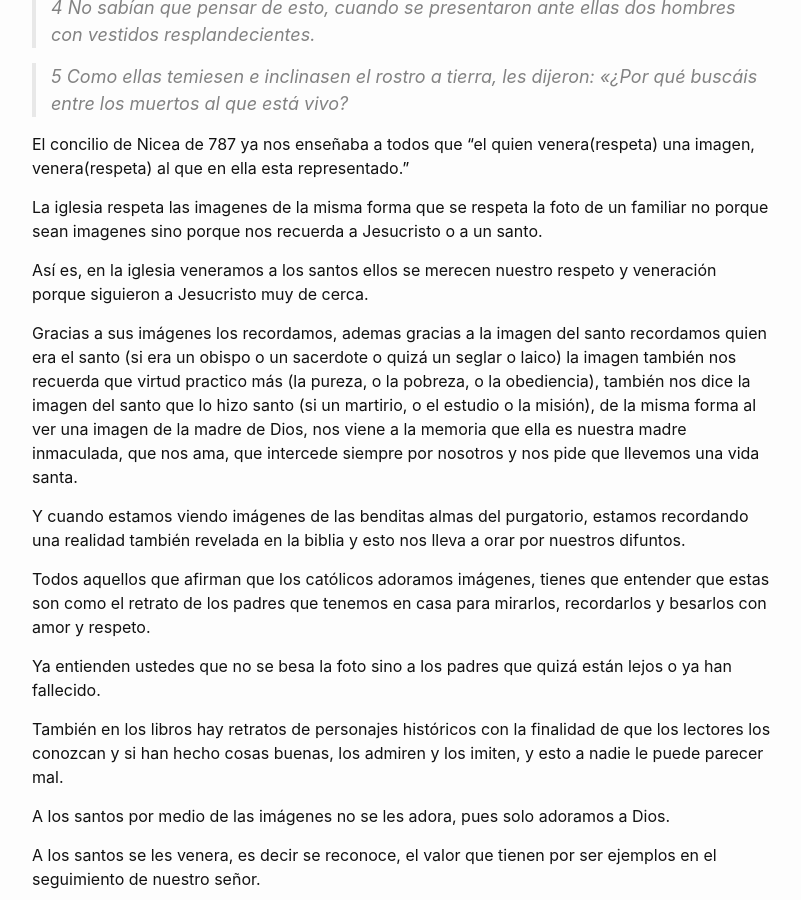
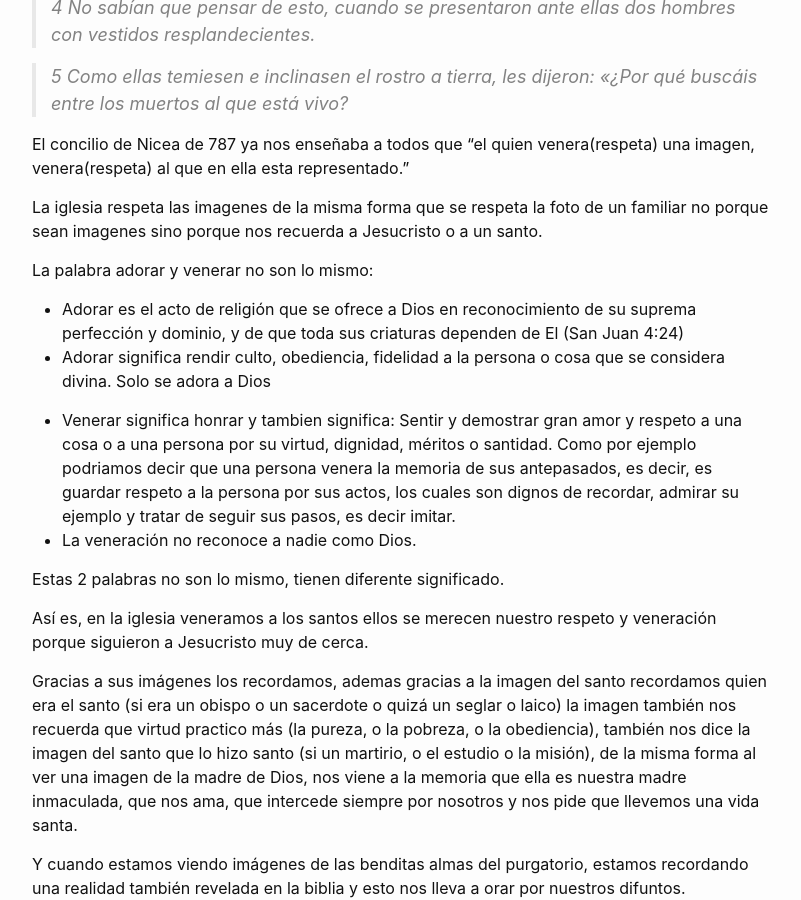
Before and after one commit to dylanmeca/dylanmeca.github.io, a Jekyll site: the page built from _posts/2021-08-01-Es-cierto-que-los-catolicos-adoran-imagenes.md, in a window 1280 px wide and 900 px high, scrolled down 4707 px. Shown: the whole window, without its empty margins (238-1039 px from the left). Built offline with Jekyll 4.4.1, drawn with Linux system fonts in a browser that asks for light colours; a script that is not in the unit is left out; comment, search, counter and statistics services are not loaded.

Commit message:
Update 2021-08-01-Es-cierto-que-los-catolicos-adoran-imagenes.md

```diff
--- a/_posts/2021-08-01-Es-cierto-que-los-catolicos-adoran-imagenes.md
+++ b/_posts/2021-08-01-Es-cierto-que-los-catolicos-adoran-imagenes.md
@@ -184,6 +184,16 @@ El concilio de Nicea de 787 ya nos enseñaba a todos que "el quien venera(respet
 
 La iglesia respeta las imagenes de la misma forma que se respeta la foto de un familiar no porque sean imagenes sino porque nos recuerda a Jesucristo o a un santo.
 
+La palabra adorar y venerar no son lo mismo:
+
+* Adorar es el acto de religión que se ofrece a Dios en reconocimiento de su suprema perfección y dominio, y de que toda sus criaturas dependen de El (San Juan 4:24)
+* Adorar significa rendir culto, obediencia, fidelidad a la persona o cosa que se considera divina. Solo se adora a Dios
+
+* Venerar significa honrar y tambien significa: Sentir y demostrar gran amor y respeto a una cosa o a una persona por su virtud, dignidad, méritos o santidad. Como por ejemplo podriamos decir que una persona venera la memoria de sus antepasados, es decir, es guardar respeto a la persona por sus actos, los cuales son dignos de recordar, admirar su ejemplo y tratar de seguir sus pasos, es decir imitar.
+* La veneración no reconoce a nadie como Dios.
+
+Estas 2 palabras no son lo mismo, tienen diferente significado.
+
 Así es, en la iglesia veneramos a los santos ellos se merecen nuestro respeto y veneración porque siguieron a Jesucristo muy de cerca.
 
 Gracias a sus imágenes los recordamos, ademas gracias a la imagen del santo recordamos quien era el santo (si era un obispo o un sacerdote o quizá un seglar o laico) la imagen también nos recuerda que virtud practico más (la pureza, o la pobreza, o la obediencia), también nos dice la imagen del santo que lo hizo santo (si un martirio, o el estudio o la misión), de la misma forma al ver una imagen de la madre de Dios, nos viene a la memoria que ella es nuestra madre inmaculada, que nos ama, que intercede siempre por nosotros y nos pide que llevemos una vida santa.
```
